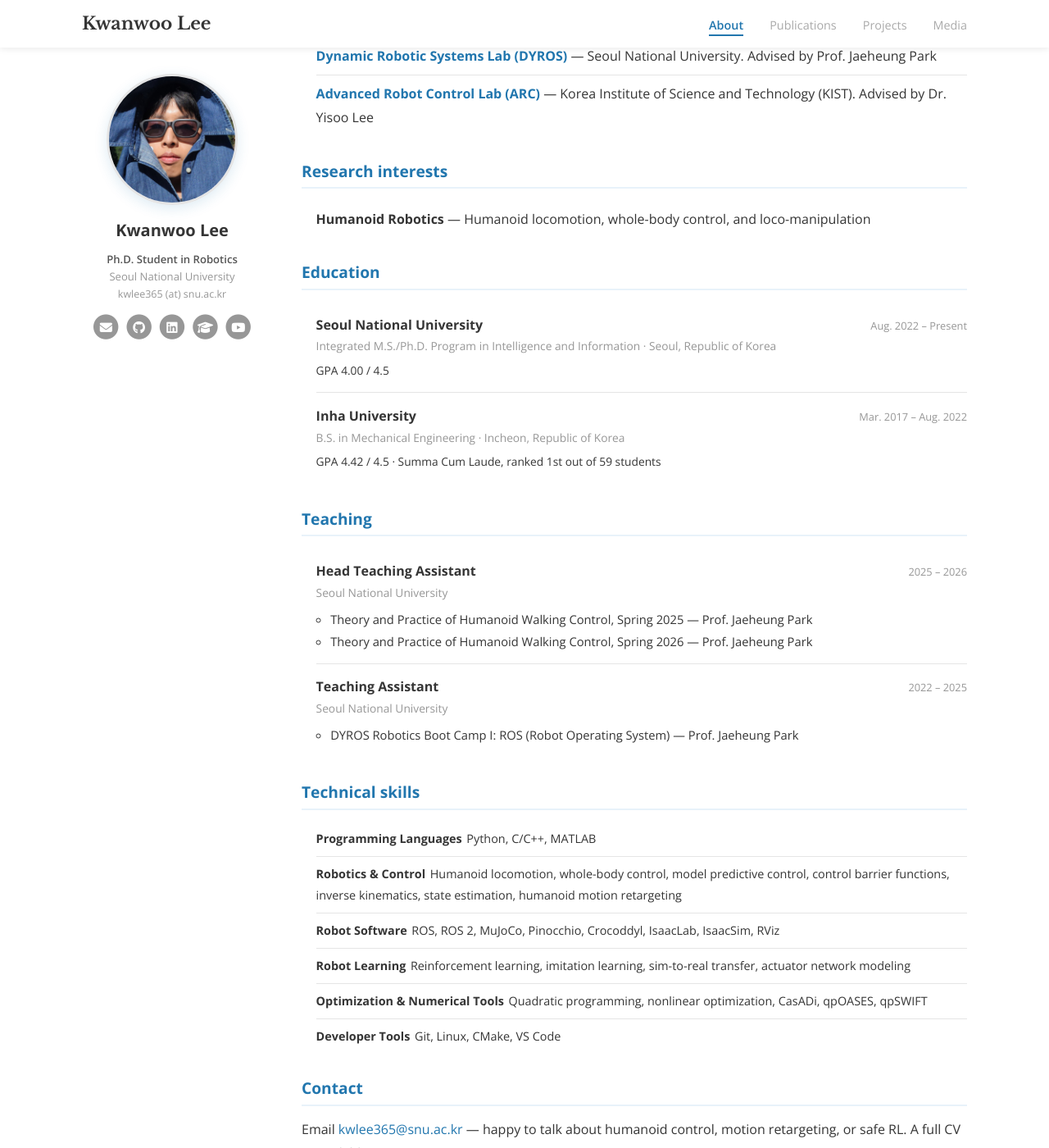
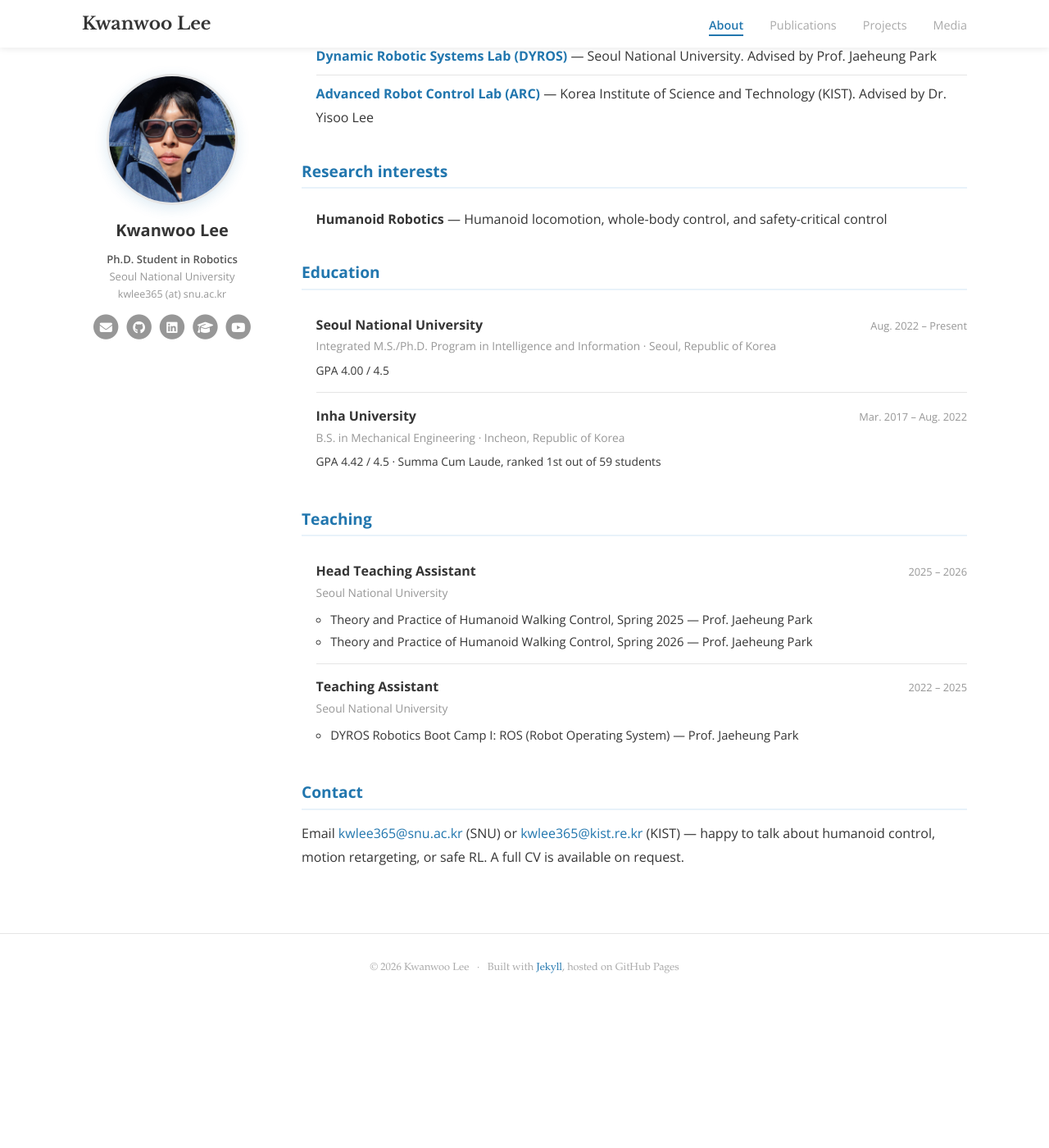
Before and after one commit to kwlee365/kwlee365.github.io, a Jekyll site: the page built from index.md, in a window 1280 px wide and 1400 px high, scrolled down 318 px. Shown: the whole window at 82% size. Built offline with Jekyll 4.4.1, drawn with Linux system fonts in a browser that asks for light colours; after the commit the page ends 1540 px from its top, so only the background shows below that; some of the changed text lies outside the part shown.

Commit message:
Drop Technical skills, add the KIST address, retune the interest line
Co-Authored-By: Claude Opus 5 (1M context) <noreply@anthropic.com>

```diff
--- a/_config.yml
+++ b/_config.yml
@@ -19,6 +19,7 @@ author:
     - kwlee365 (at) snu.ac.kr
   cv: ""              # CV is not published in this repo; set a URL here to show the button
   email: kwlee365@snu.ac.kr
+  email_alt: kwlee365@kist.re.kr
   github: kwlee365
   linkedin: kwanwoo-lee-16018821a
   scholar: "https://scholar.google.com/citations?hl=ko&user=7AwTJLQAAAAJ"
--- a/_data/interests.yml
+++ b/_data/interests.yml
@@ -1,2 +1,2 @@
 - topic: Humanoid Robotics
-  detail: Humanoid locomotion, whole-body control, and loco-manipulation
+  detail: Humanoid locomotion, whole-body control, and safety-critical control
--- a/_data/skills.yml
+++ /dev/null
@@ -1,15 +0,0 @@
-- k: Programming Languages
-  v: Python, C/C++, MATLAB
-- k: Robotics & Control
-  v: >-
-    Humanoid locomotion, whole-body control, model predictive control,
-    control barrier functions, inverse kinematics, state estimation,
-    humanoid motion retargeting
-- k: Robot Software
-  v: ROS, ROS 2, MuJoCo, Pinocchio, Crocoddyl, IsaacLab, IsaacSim, RViz
-- k: Robot Learning
-  v: Reinforcement learning, imitation learning, sim-to-real transfer, actuator network modeling
-- k: Optimization & Numerical Tools
-  v: Quadratic programming, nonlinear optimization, CasADi, qpOASES, qpSWIFT
-- k: Developer Tools
-  v: Git, Linux, CMake, VS Code
--- a/assets/css/main.scss
+++ b/assets/css/main.scss
@@ -377,12 +377,6 @@ a.pill { transition: all 0.2s ease; }
 a.pill:hover { background: var(--accent); color: #fff; border-color: var(--accent); }
 .pill.plain { background: transparent; border-color: var(--rule); color: var(--text-muted); font-weight: 400; }
 
-/* ---------- Skills ---------- */
-.skills { list-style: none; padding: 0; margin: 0; }
-.skills li { padding: 0.5rem 0; border-bottom: 1px solid var(--rule); font-size: 0.9rem; }
-.skills li:last-child { border-bottom: 0; }
-.skills .k { font-weight: 700; color: var(--text); margin-right: 0.35rem; }
-
 /* ---------- Notes list ---------- */
 .note-list { list-style: none; padding: 0; margin: 0; }
 .note-list li { padding: 0.8rem 0; border-bottom: 1px solid var(--rule); }
--- a/index.md
+++ b/index.md
@@ -75,18 +75,11 @@ real-world robot deployment.
   {%- endfor %}
 </ul>
 
-<h1>Technical skills</h1>
-
-<ul class="skills">
-  {%- for s in site.data.skills %}
-  <li><span class="k">{{ s.k }}</span>{{ s.v }}</li>
-  {%- endfor %}
-</ul>
-
 <h1>Contact</h1>
 
 <p>
-Email <a href="mailto:{{ site.author.email }}">{{ site.author.email }}</a> —
+Email <a href="mailto:{{ site.author.email }}">{{ site.author.email }}</a> (SNU)
+or <a href="mailto:{{ site.author.email_alt }}">{{ site.author.email_alt }}</a> (KIST) —
 happy to talk about humanoid control, motion retargeting, or safe RL.
 A full CV is available on request.
 </p>
```
Also changed, not shown: README.md.
